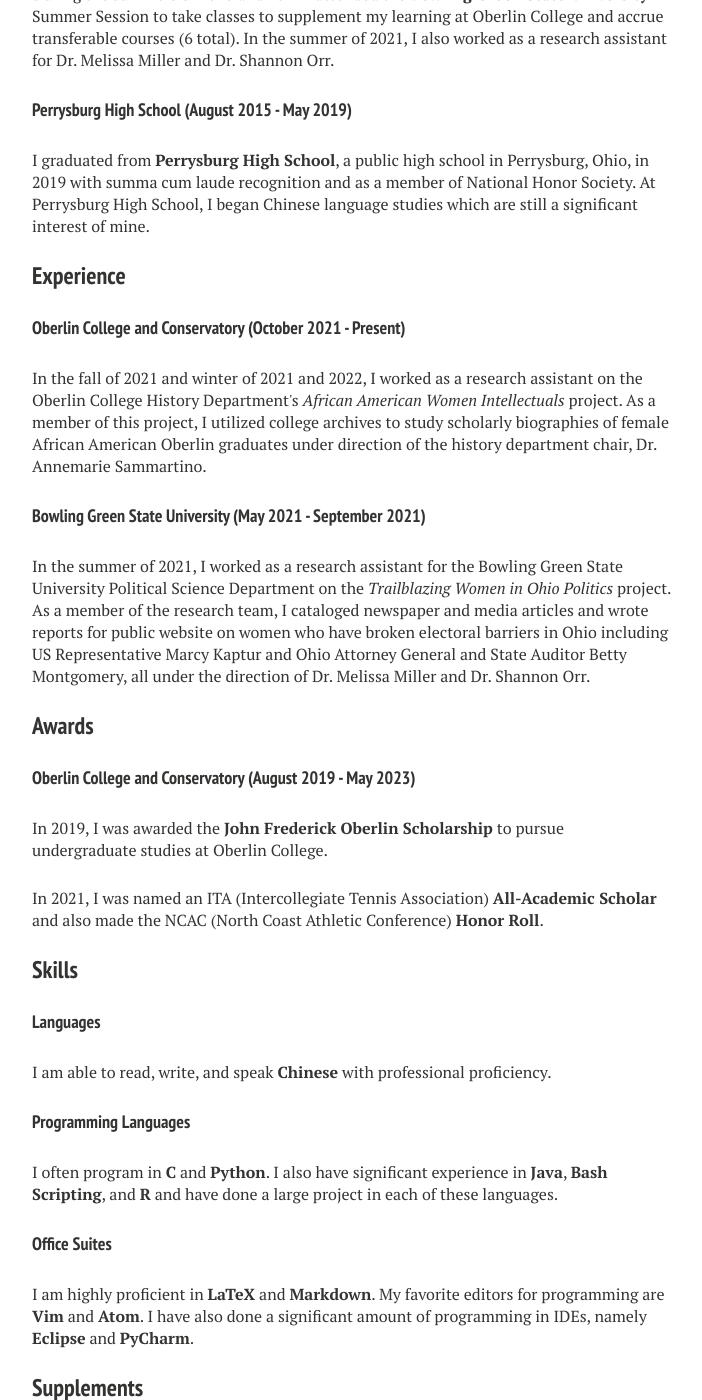
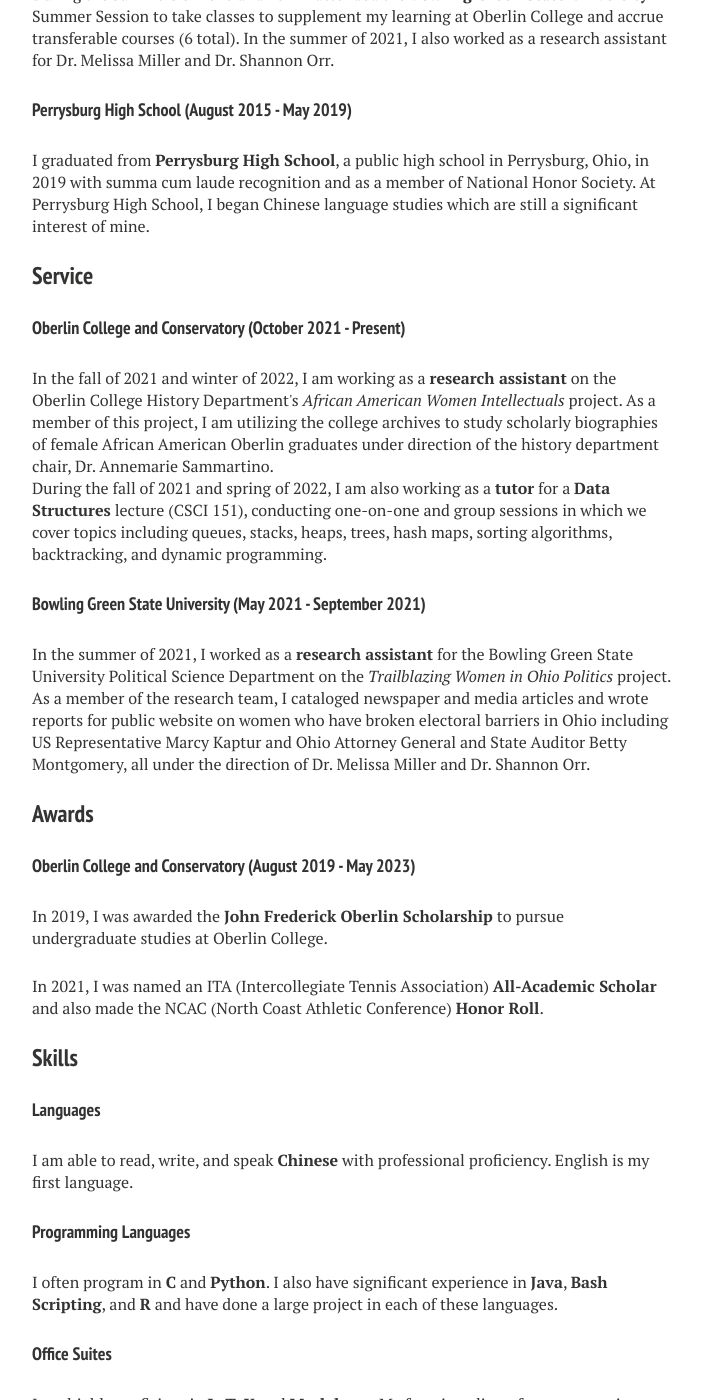
Before and after one commit to nathanenglehart/nathanenglehart.github.io, a Jekyll site: the page built from cv.md, in a window 1280 px wide and 1400 px high, scrolled down 427 px. Shown: the whole window, without its empty margins (288-990 px from the left). Built offline with Jekyll 4.4.1, drawn with Linux system fonts in a browser that asks for light colours; nearby versions of some CDN libraries; some of the changed text lies outside the part shown.

Commit message:
Update cv.html

```diff
--- a/_layouts/cv.html
+++ b/_layouts/cv.html
@@ -59,7 +59,7 @@
       I graduated from <strong>Perrysburg High School</strong>, a public high school in Perrysburg, Ohio, in 2019 with summa cum laude recognition and as a member of National Honor Society. At Perrysburg High School, I began Chinese language studies which are still a significant interest of mine.
       </p>
 
-      <h3>Experience</h3>
+      <h3>Service</h3>
 
       <!--
       <h4>Oberlin College and Conservatory (October 2021 - Present)</h4>
@@ -69,11 +69,13 @@
 
       <h4>Oberlin College and Conservatory (October 2021 - Present)</h4>
 
-      <p class="paragraph">In the fall of 2021 and winter of 2021 and 2022, I worked as a research assistant on the Oberlin College History Department's <i>African American Women Intellectuals</i> project. As a member of this project, I utilized college archives to study scholarly biographies of female African American Oberlin graduates under direction of the history department chair, Dr. Annemarie Sammartino. </p>
+      <p class="paragraph">In the fall of 2021 and winter of 2022, I am working as a <strong>research assistant</strong> on the Oberlin College History Department's <i>African American Women Intellectuals</i> project. As a member of this project, I am utilizing the college archives to study scholarly biographies of female African American Oberlin graduates under direction of the history department chair, Dr. Annemarie Sammartino. </p>
+
+      <p class="paragraph">During the fall of 2021 and spring of 2022, I am also working as a <strong>tutor</strong> for a <strong>Data Structures</strong> lecture (CSCI 151), conducting one-on-one and group sessions in which we cover topics including queues, stacks, heaps, trees, hash maps, sorting algorithms, backtracking, and dynamic programming.</p>
 
       <h4>Bowling Green State University (May 2021 - September 2021)</h4>
 
-      <p class="paragraph">In the summer of 2021, I worked as a research assistant for the Bowling Green State University Political Science Department on the <i>Trailblazing Women in Ohio Politics</i> project. As a member of the research team, I cataloged newspaper and media articles and wrote reports for public website on women who have broken electoral barriers in Ohio including US Representative Marcy Kaptur and Ohio Attorney General and State Auditor Betty Montgomery, all under the direction of Dr. Melissa Miller and Dr. Shannon Orr.</p>
+      <p class="paragraph">In the summer of 2021, I worked as a <strong>research assistant</strong> for the Bowling Green State University Political Science Department on the <i>Trailblazing Women in Ohio Politics</i> project. As a member of the research team, I cataloged newspaper and media articles and wrote reports for public website on women who have broken electoral barriers in Ohio including US Representative Marcy Kaptur and Ohio Attorney General and State Auditor Betty Montgomery, all under the direction of Dr. Melissa Miller and Dr. Shannon Orr.</p>
 
       <h3>Awards</h3>
 
@@ -87,7 +89,7 @@
 
       <h4>Languages</h4>
 
-      <p class="paragraph">I am able to read, write, and speak <strong>Chinese</strong> with professional proficiency. </p>
+      <p class="paragraph">I am able to read, write, and speak <strong>Chinese</strong> with professional proficiency. English is my first language.</p>
 
       <h4>Programming Languages</h4>
 
@@ -100,7 +102,7 @@
 
       <h3>Supplements</h3>
 
-      <p style="padding-bottom: 1.625rem;" class="paragraph">Please browse this website for more details about me, including my a pdf of my condensed <a style="color: #343434; text-decoration: none; border-bottom: 1px dotted #b3b3b3;" href="/files/resume.pdf" download>resume</a> and a list of my <a style="color: #343434; text-decoration: none; border-bottom: 1px dotted #b3b3b3;" href="/publications/">publications</a> and <a style="color: #343434; text-decoration: none; border-bottom: 1px dotted #b3b3b3;" href="/projects/">projects</a>.</p>
+      <p style="padding-bottom: 1.625rem;" class="paragraph">Please browse this website for more details about me, including my a pdf of my condensed <a style="color: #343434; text-decoration: none; border-bottom: 1px dotted #b3b3b3;" href="/files/resume.pdf" download>resume</a> and a list of my <a style="color: #343434; text-decoration: none; border-bottom: 1px dotted #b3b3b3;" href="/publications/">publications</a> and <a style="color: #343434; text-decoration: none; border-bottom: 1px dotted #b3b3b3;" href="/projects/">projects</a>. References are available upon request.</p>
 
       <p class="paragraph">Also, please visit my <a style="color: #343434; text-decoration: none; border-bottom: 1px dotted #b3b3b3;" href="https://github.com/nathanenglehart">GitHub</a> page for other various projects I have worked on.</p>
 
```
